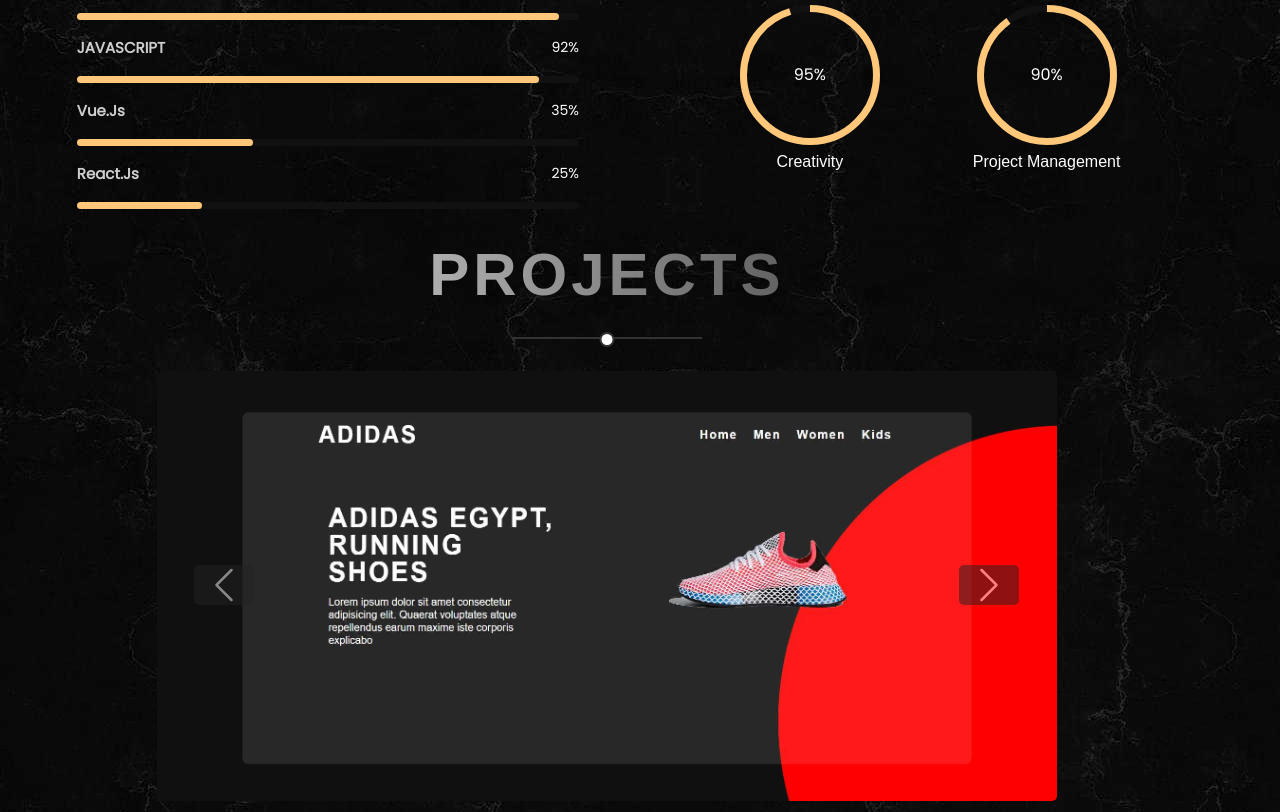
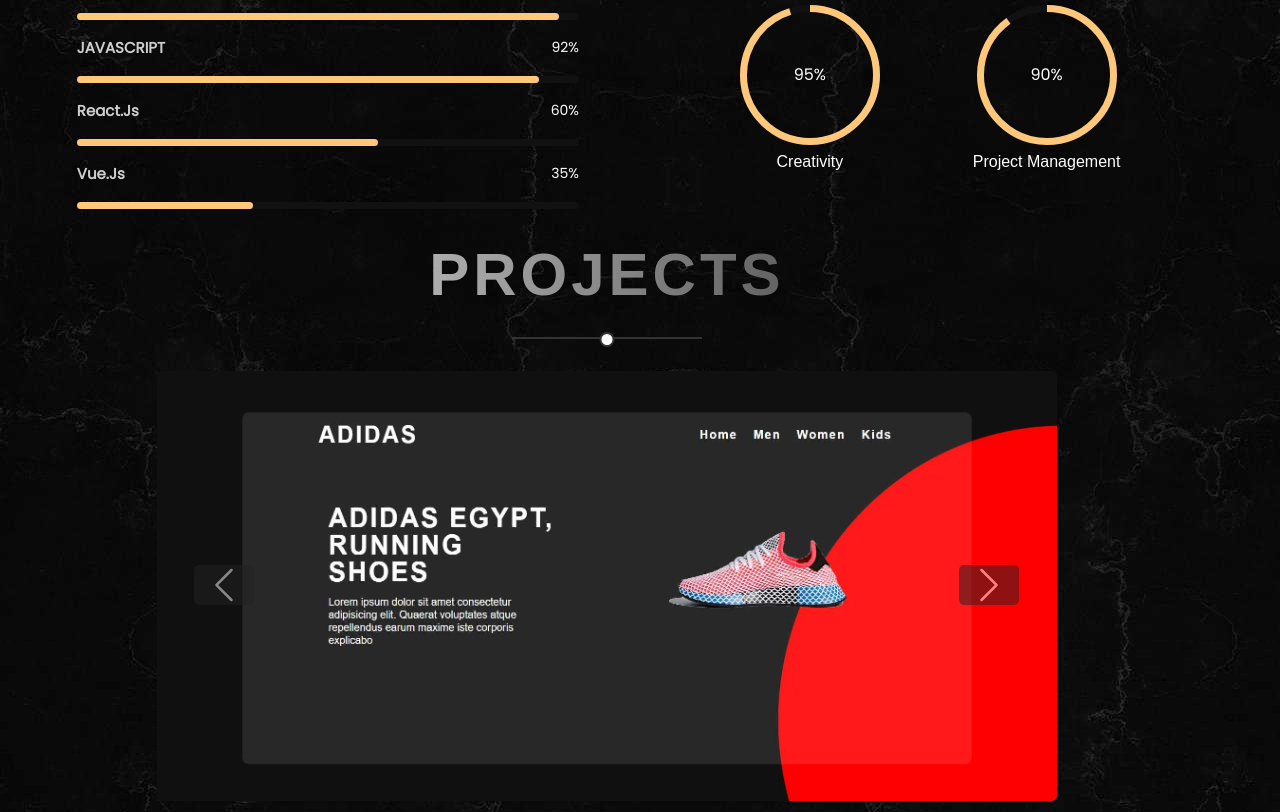
Before and after one commit to Ahmed-Elbqarey/portfolio, a plain HTML site: page index.html in a window 1280 px wide. Shown: the part 1185-1997 px from the top of the page. Drawn offline with Linux system fonts and the light colour scheme.

Commit message:
Update React.js skill rating and order

```diff
--- a/index.html
+++ b/index.html
@@ -209,6 +209,20 @@
                 <div class="candidatos">
                   <div class="parcial">
                     <div class="info">
+                      <div class="nome">React.js</div>
+
+                      <div class="percentage-num">60%</div>
+                    </div>
+
+                    <div class="progressBar">
+                      <div class="percentagem" style="width: 60%"></div>
+                    </div>
+                  </div>
+                </div>
+
+                <div class="candidatos">
+                  <div class="parcial">
+                    <div class="info">
                       <div class="nome">Vue.js</div>
 
                       <div class="percentage-num">35%</div>
@@ -216,20 +230,6 @@
 
                     <div class="progressBar">
                       <div class="percentagem" style="width: 35%"></div>
-                    </div>
-                  </div>
-                </div>
-
-                <div class="candidatos">
-                  <div class="parcial">
-                    <div class="info">
-                      <div class="nome">React.js</div>
-
-                      <div class="percentage-num">25%</div>
-                    </div>
-
-                    <div class="progressBar">
-                      <div class="percentagem" style="width: 25%"></div>
                     </div>
                   </div>
                 </div>
```
